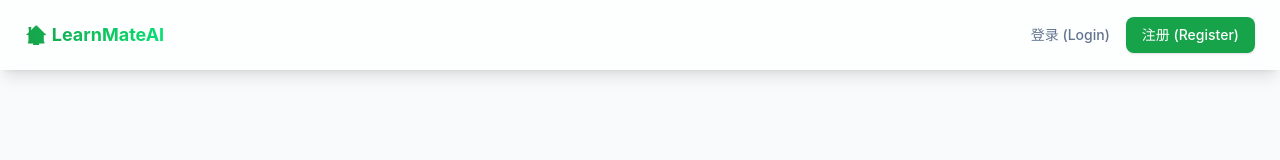
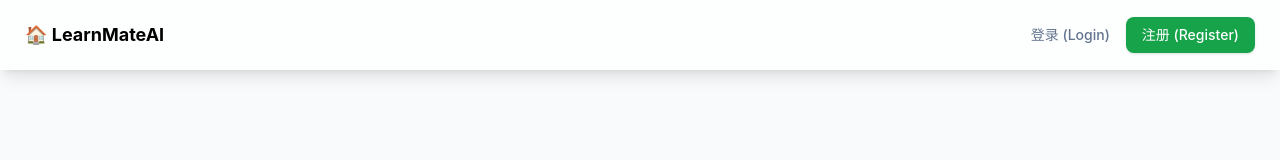
Before and after one commit to MelanieLLY/LearnMateAI, a React (Vite) app in the folder client/: page / in a window 1280 px wide. Shown: the top 160 px of the page. Built offline with nearby package versions, Linux system fonts and the light colour scheme; no server answers.

Commit message:
style: update logo color to black

```diff
--- a/client/src/App.tsx
+++ b/client/src/App.tsx
@@ -15,7 +15,7 @@ function Navigation() {
   return (
     <nav className="glass-panel sticky top-0 z-50 flex items-center justify-between px-6 py-4 mb-4">
       <div className="flex items-center gap-6">
-        <Link to="/" className="text-lg font-bold bg-gradient-to-r from-brand-600 to-green-400 bg-clip-text text-transparent hover:opacity-80 transition-opacity">
+        <Link to="/" className="text-lg font-bold text-black hover:opacity-80 transition-opacity">
           🏠 LearnMateAI
         </Link>
       </div>
```
